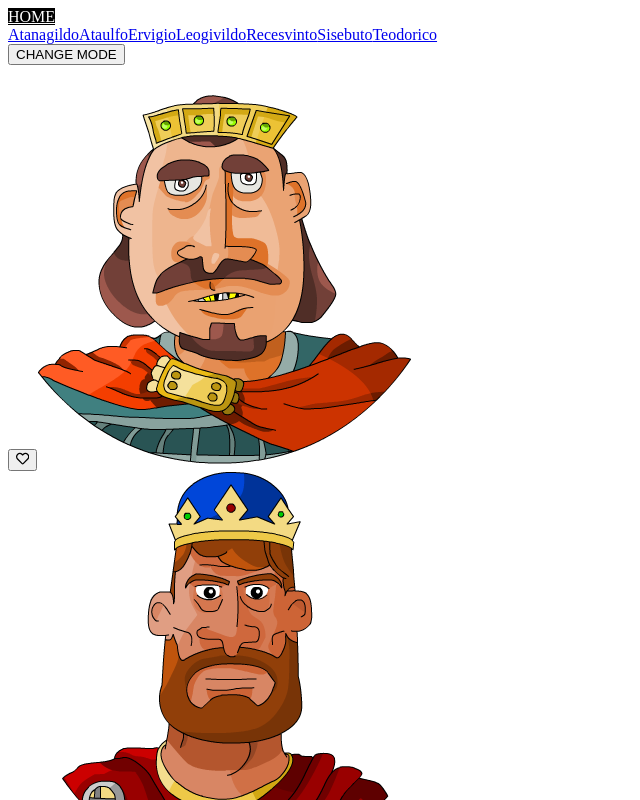
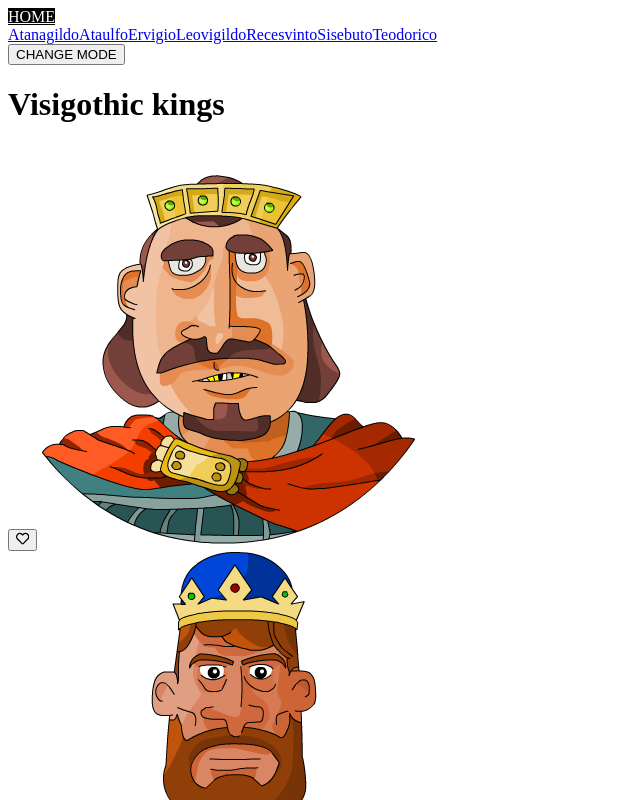
Before and after one commit to d-alejandro-salas/clase-useContext, a React (Vite) app: page / in a window 1280 px wide. Shown: the top 800 px of the page, without its empty margins (0-640 px from the left). Built offline with nearby package versions, Linux system fonts and the light colour scheme.

Commit message:
Mejorando la página

```diff
--- a/src/assets/images/index.js
+++ b/src/assets/images/index.js
@@ -2,19 +2,19 @@
 import Atanagildo from './rey_atanagildo.png';
 import Ataulfo from './rey_ataulfo.png';
 import Ervigio from './rey_ervigio.png';
-import Leogivildo from './rey_leogivildo.png';
+import Leovigildo from './rey_leogivildo.png';
 import Recesvinto from './rey_recesvinto.png';
 import Sisebuto from './rey_sisebuto.png';
 import Teodorico from './rey_teodorico.png';
 
-const imagesArray = {
-  Atanagildo,
-  Ataulfo,
-  Ervigio,
-  Leogivildo,
-  Recesvinto,
-  Sisebuto,
-  Teodorico,
-};
+const imagesArray = [
+  { name: 'Atanagildo', image: Atanagildo, reign: 12 },
+  { name: 'Ataulfo', image: Ataulfo, reign: 5 },
+  { name: 'Ervigio', image: Ervigio, reign: 7 },
+  { name: 'Leovigildo', image: Leovigildo, reign: 18 },
+  { name: 'Recesvinto', image: Recesvinto, reign: 19 },
+  { name: 'Sisebuto', image: Sisebuto, reign: 9 },
+  { name: 'Teodorico', image: Teodorico, reign: 33 }
+];
 
 export default imagesArray;
--- a/src/components/Nav.jsx
+++ b/src/components/Nav.jsx
@@ -16,13 +16,13 @@ function Nav() {
           HOME
         </NavLink>
         <div className="flex items-center space-x-2">
-          {Object.keys(imagesArray).map(key => (
+          {imagesArray.map((item, index) => (
             <NavLink
               className="text-white no-underline p-2 hover:bg-sky-400 hover:font-bold"
-              key={key}
-              to={`/${key}`}
+              key={index}
+              to={`/${item.name}`}
             >
-              {key}
+              {item.name}
             </NavLink>
           ))}
         </div>
--- a/src/pages/King.jsx
+++ b/src/pages/King.jsx
@@ -7,17 +7,18 @@ function King() {
   // Obtiene el parámetro 'id' de la URL
   const { id } = useParams();
 
-  // Verifica si el 'id' existe en el objeto imagesArray
-  const imageSrc = imagesArray[id] || null; // Si no existe, será null
+  // Encuentra el objeto en el array que tenga el nombre igual al parámetro 'id'
+  const king = imagesArray.find(item => item.name === id);
 
   return (
     <div className="flex flex-col items-center">
-      <img
-        className="mb-4"
-        src={imageSrc}
-        alt={id}
-      />
+        <img
+          className="mb-4"
+          src={king.image}
+          alt={id}
+        />
       <h1 className="text-red-500 text-3xl font-extrabold uppercase">{id}</h1>
+      <p className="text-lg text-blue-500">Years of reign: {king.reign}.</p>
     </div>
   );
 }
--- a/src/pages/LandingPage.jsx
+++ b/src/pages/LandingPage.jsx
@@ -5,21 +5,22 @@ import imagesArray from '../assets/images/index.js';
 import { Heart } from '../components/atoms/Heart';
 
 function LandingPage() {
-  return (
+  return (<>
+  <h1 className="text-green-500 text-center uppercase mb-8 text-5xl">Visigothic kings</h1>
     <div className="mx-4 grid grid-cols-1 sm:grid-cols-2 md:grid-cols-3 lg:grid-cols-4 gap-4">
-      {Object.keys(imagesArray).map(key => (
-        <div key={key} className="flex items-center relative">
-          <Heart item={key} />
-          <Link to={`/${key}`}>
+      {imagesArray.map((item, index) => (
+        <div key={index} className="flex items-center relative">
+          <Heart item={item.name} /> {/* Asegúrate de que Heart acepte el nombre del rey como prop */}
+          <Link to={`/${item.name}`}>
             <img
-              src={imagesArray[key]}
-              alt={key}
+              src={item.image}
+              alt={item.name}
               className="w-full h-auto object-cover" // Ajusta el tamaño de la imagen si es necesario
             />
           </Link>
         </div>
       ))}
-    </div>
+    </div></>
   );
 }
 
```
